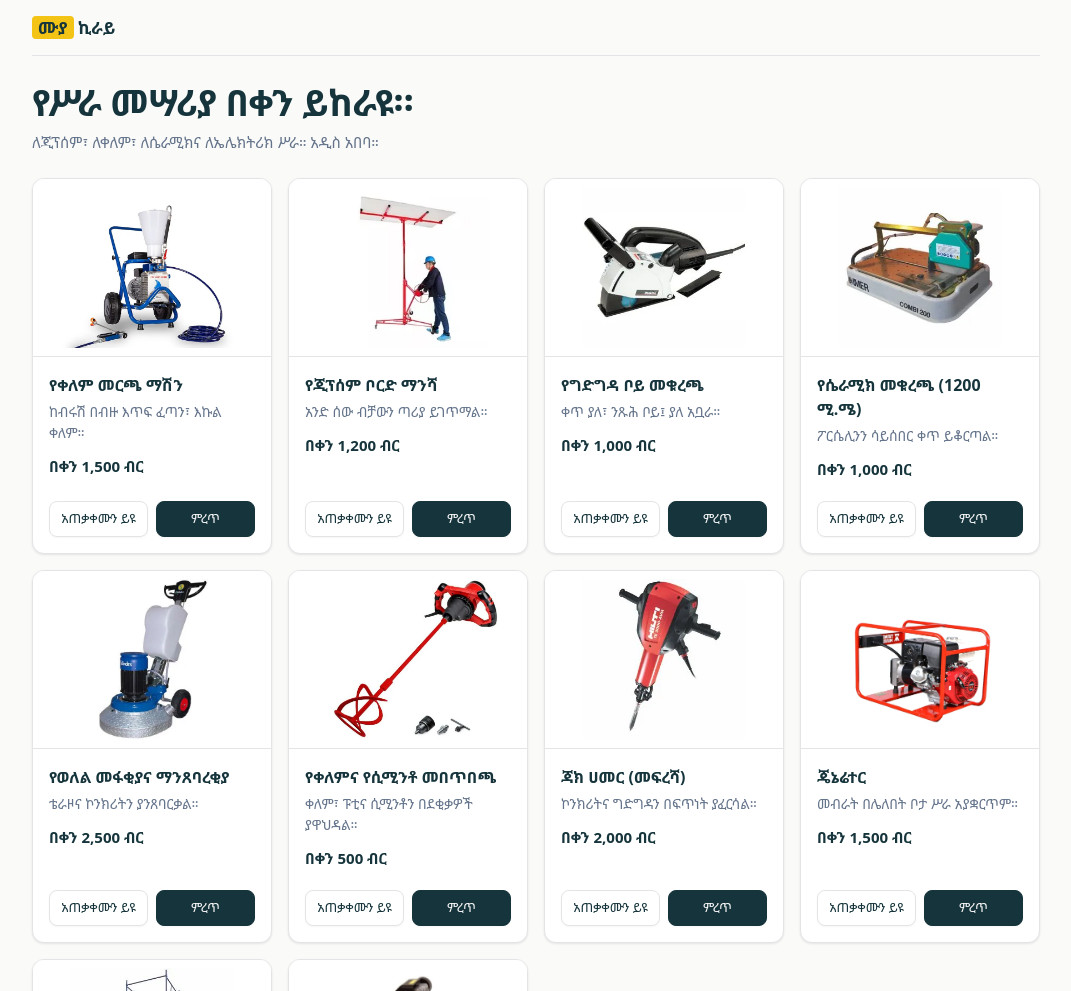
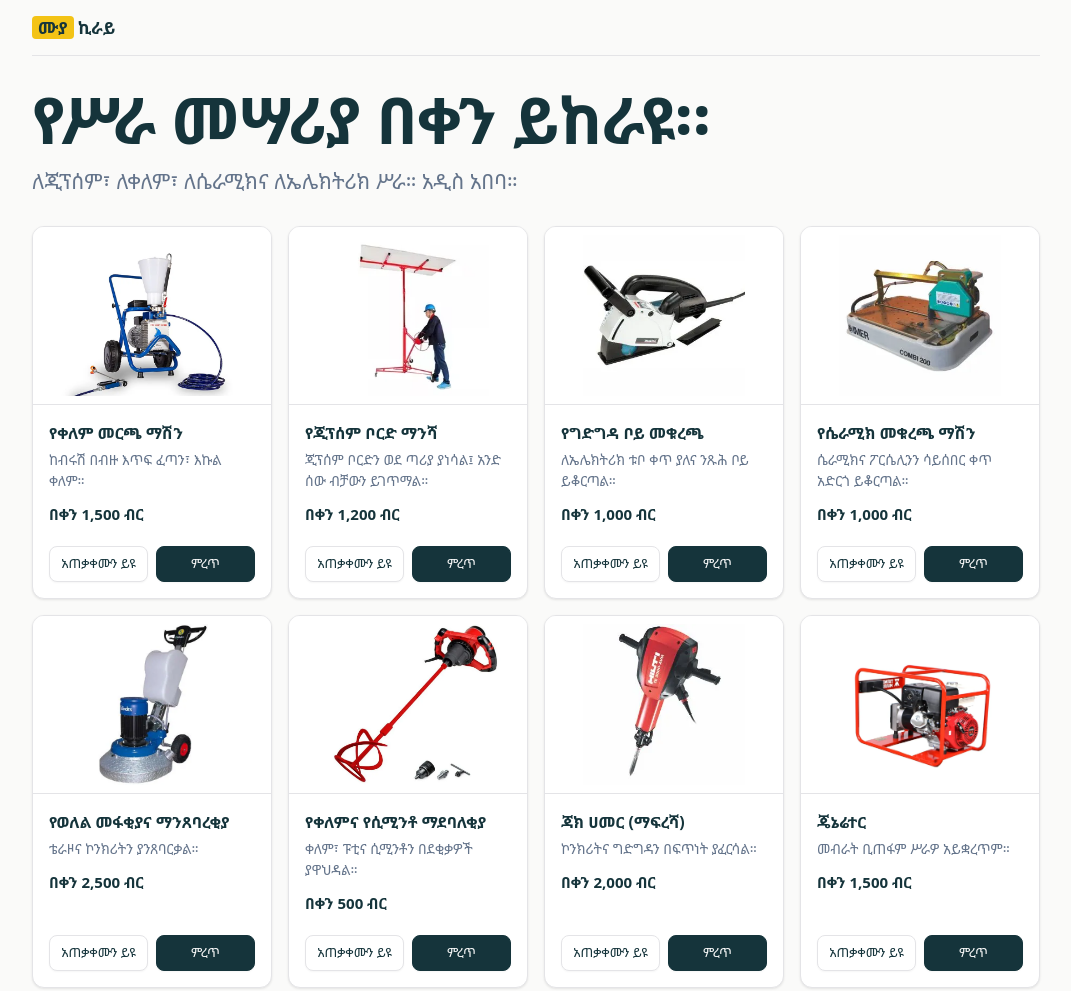
Before and after one commit to y123hak/muya-kiray, a plain HTML site: page index.html in a window 1280 px wide. Shown: the top 991 px of the page, without its empty margins (104-1175 px from the left). Drawn offline with Linux system fonts and the light colour scheme.

Commit message:
Amharic copy fixes, bigger hero text
Co-Authored-By: Claude Opus 5.5 <noreply@anthropic.com>

```diff
--- a/index.html
+++ b/index.html
@@ -22,9 +22,9 @@ a{color:inherit}
 nav{display:flex;align-items:center;height:56px;border-bottom:1px solid var(--border);margin-bottom:24px}
 .logo{font-weight:700;font-size:17px}
 .logo span{background:var(--accent);padding:0 6px;border-radius:4px}
-.hero{margin-bottom:24px}
-.hero h1{font-size:clamp(26px,6vw,36px);font-weight:700;line-height:1.25;letter-spacing:-.01em;margin-bottom:6px}
-.hero p{color:var(--muted)}
+.hero{margin:8px 0 28px}
+.hero h1{font-size:clamp(38px,11vw,64px);font-weight:700;line-height:1.25;letter-spacing:-.01em;margin-bottom:6px}
+.hero p{color:var(--muted);font-size:clamp(17px,4.5vw,21px)}
 section{margin-bottom:40px}
 .cards{display:grid;gap:16px;grid-template-columns:repeat(auto-fill,minmax(240px,1fr))}
 .card{background:var(--card);border:1px solid var(--border);border-radius:12px;box-shadow:0 1px 3px rgba(0,0,0,.06),0 1px 2px rgba(0,0,0,.04);overflow:hidden;display:flex;flex-direction:column}
@@ -78,15 +78,15 @@ footer{border-top:1px solid var(--border);padding:24px 0;font-size:13px;color:va
 const TG = "muyakiray";
 const tools = [
  ["airless-paint-sprayer","ቀለም","የቀለም መርጫ ማሽን","ከብሩሽ በብዙ እጥፍ ፈጣን፣ እኩል ቀለም።","1,500","Airless paint sprayer"],
- ["gypsum-board-lift","ጂፕሰም","የጂፕሰም ቦርድ ማንሻ","አንድ ሰው ብቻውን ጣሪያ ይገጥማል።","1,200","Gypsum board lift"],
- ["wall-chaser","ኤሌክትሪክ","የግድግዳ ቦይ መቁረጫ","ቀጥ ያለ፣ ንጹሕ ቦይ፤ ያለ አቧራ።","1,000","Wall chaser"],
- ["tile-cutter-1200mm","ሴራሚክ","የሴራሚክ መቁረጫ (1200 ሚ.ሜ)","ፖርሴሊንን ሳይሰበር ቀጥ ይቆርጣል።","1,000","1200mm tile cutter"],
+ ["gypsum-board-lift","ጂፕሰም","የጂፕሰም ቦርድ ማንሻ","ጂፕሰም ቦርድን ወደ ጣሪያ ያነሳል፤ አንድ ሰው ብቻውን ይገጥማል።","1,200","Gypsum board lift"],
+ ["wall-chaser","ኤሌክትሪክ","የግድግዳ ቦይ መቁረጫ","ለኤሌክትሪክ ቱቦ ቀጥ ያለና ንጹሕ ቦይ ይቆርጣል።","1,000","Wall chaser"],
+ ["tile-cutter-1200mm","ሴራሚክ","የሴራሚክ መቁረጫ ማሽን","ሴራሚክና ፖርሴሊንን ሳይሰበር ቀጥ አድርጎ ይቆርጣል።","1,000","Tile cutting machine"],
  ["floor-grinder-polisher","ወለል","የወለል መፋቂያና ማንጸባረቂያ","ቴራዞና ኮንክሪትን ያንጸባርቃል።","2,500","Floor grinder/polisher"],
- ["paddle-mixer","","የቀለምና የሲሚንቶ መበጥበጫ","ቀለም፣ ፑቲና ሲሚንቶን በደቂቃዎች ያዋህዳል።","500","Paddle mixer"],
- ["jackhammer","","ጃክ ሀመር (መፍረሻ)","ኮንክሪትና ግድግዳን በፍጥነት ያፈርሳል።","2,000","Jackhammer"],
- ["generator","","ጄኔሬተር","መብራት በሌለበት ቦታ ሥራ አያቋርጥም።","1,500","Generator"],
+ ["paddle-mixer","","የቀለምና የሲሚንቶ ማደባለቂያ","ቀለም፣ ፑቲና ሲሚንቶን በደቂቃዎች ያዋህዳል።","500","Paddle mixer"],
+ ["jackhammer","","ጃክ ሀመር (ማፍረሻ)","ኮንክሪትና ግድግዳን በፍጥነት ያፈርሳል።","2,000","Jackhammer"],
+ ["generator","","ጄኔሬተር","መብራት ቢጠፋም ሥራዎ አይቋረጥም።","1,500","Generator"],
  ["scaffold-tower","","ተንቀሳቃሽ ስካፎልድ","ለጣሪያና ለከፍታ ሥራ ደህንነቱ የተጠበቀ መቆሚያ።","800","Scaffold tower"],
- ["air-compressor","","የአየር ኮምፕሬሰር","ለሚስማር መቺና ለቀለም መርጫ አየር ያቀርባል።","1,000","Air compressor"]
+ ["air-compressor","","የአየር ኮምፕሬሰር","ለቀለም መርጫና ለአየር መሣሪያዎች አየር ያቀርባል።","1,000","Air compressor"]
 ];
 document.getElementById("cards").innerHTML = tools.map(([img,cat,name,line,price,en]) => `
  <div class="card">
```
